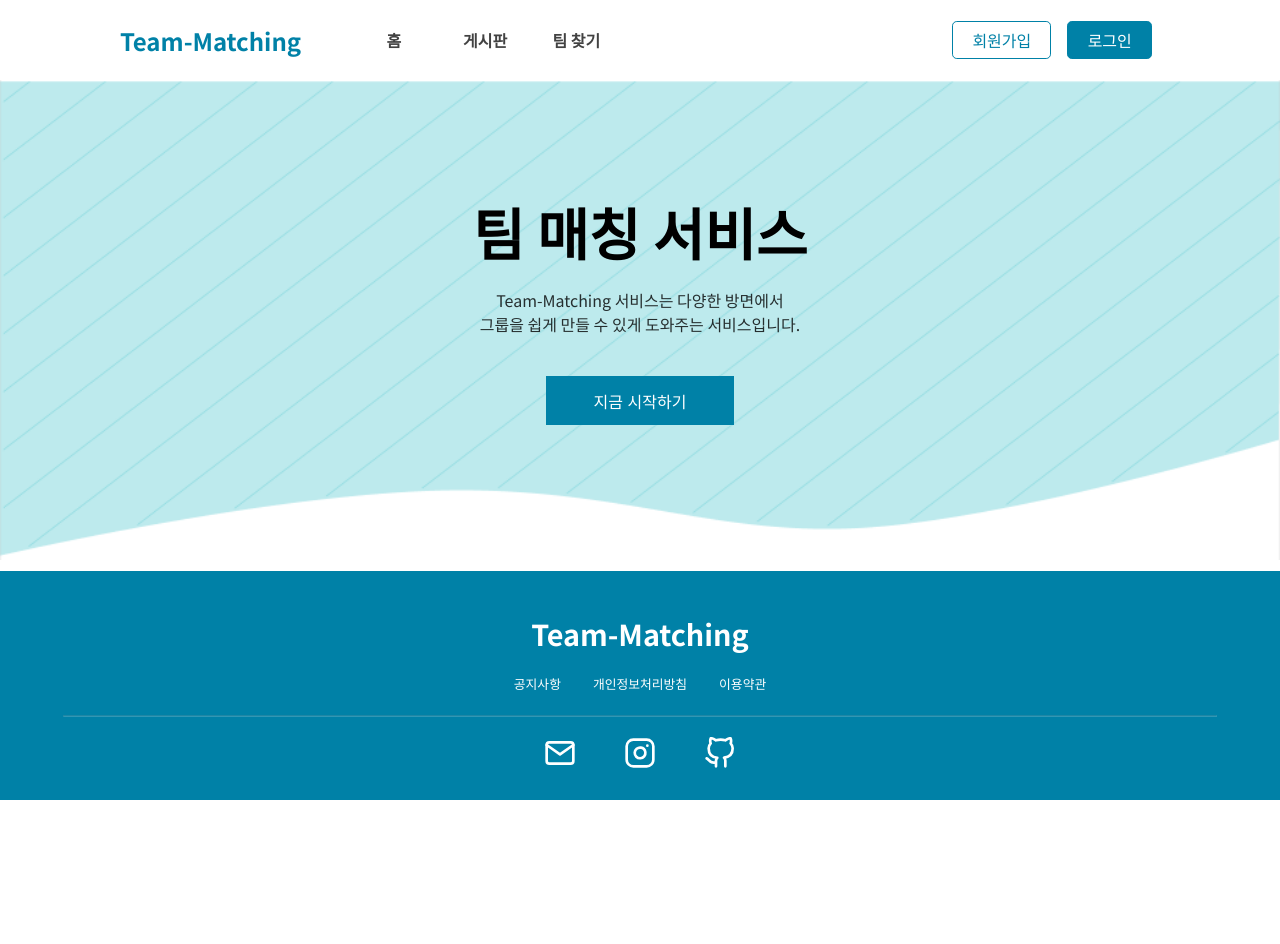
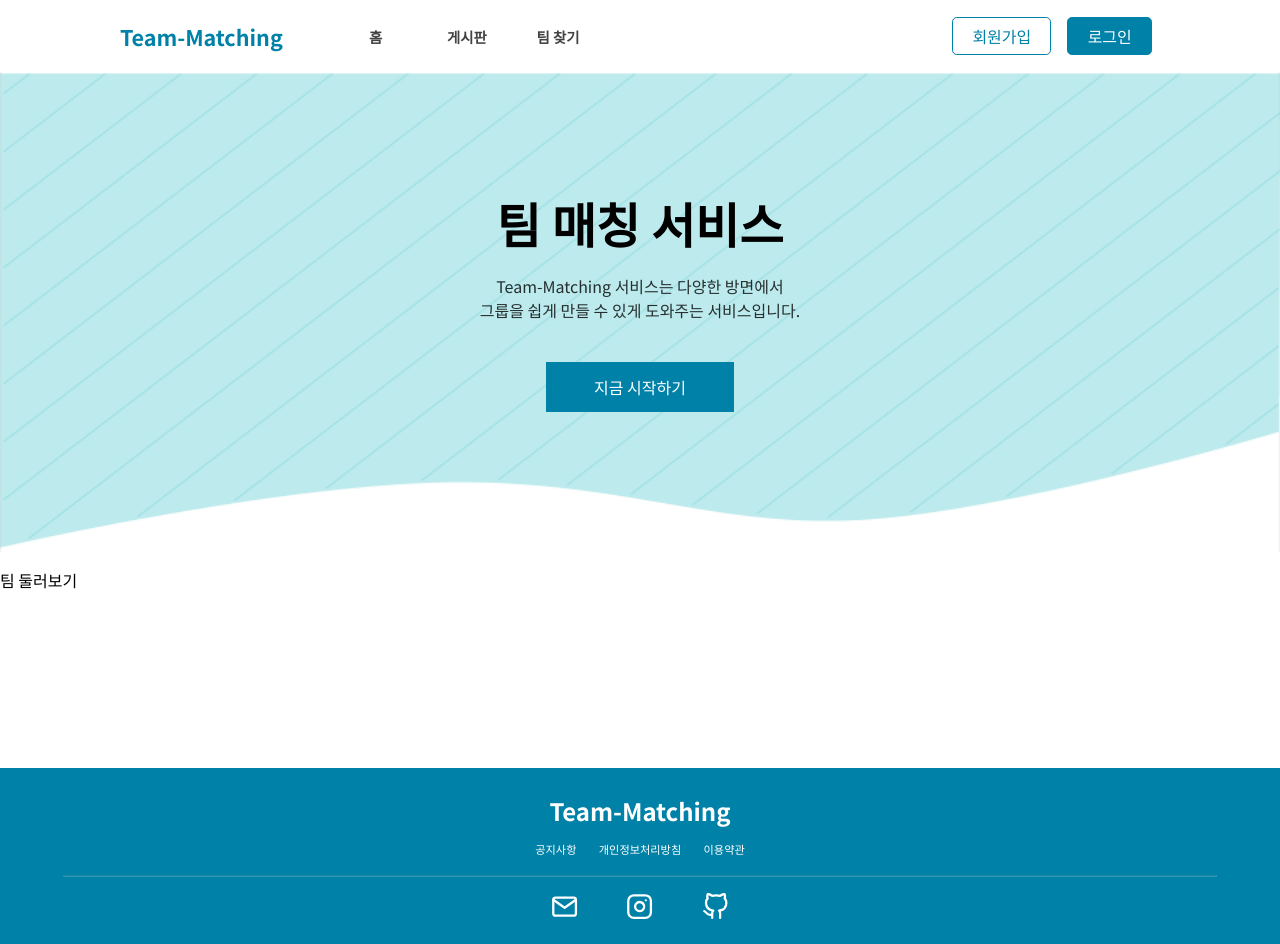
Before and after one commit to yeon7485/Team-Matching-FE-Web, a React (Create React App) app in the folder team-matching-web/: page / in a window 1280 px wide. Before the commit the page ends 800 px from the top, so only its background shows below. Built offline with nearby package versions, Linux system fonts and the light colour scheme.

Commit message:
#3 - 메인 페이지 디자인 수정
메인 페이지 디자인 수정

```diff
--- a/team-matching-web/src/components/Footer/Footer.jsx
+++ b/team-matching-web/src/components/Footer/Footer.jsx
@@ -5,7 +5,6 @@
 
 export default function Footer() {
   return (
-    <div>
     <footer className={styles.footer}>
       <h2 className={styles.title}>Team-Matching</h2>
       <div>
@@ -26,6 +25,5 @@
         <FiGithub className={styles.icon} />
       </div>
     </footer>
-    </div>
   );
 }
--- a/team-matching-web/src/components/Footer/Footer.module.css
+++ b/team-matching-web/src/components/Footer/Footer.module.css
@@ -3,34 +3,34 @@
 	flex-direction: column;
 	justify-content: center;
 	align-items: center;
-	position: absolute;
+	position: relative;
 	bottom: 0;
 	width: 100%;
-	height: 14.3rem;
+	height: 11rem;
 	background-color: var(--main-color);
 }
 
 .title {
-	margin: 1rem;
+	margin: 0.4rem;
 	color: white;
-	font-size: 1.8rem;
+	font-size: 1.5rem;
 }
 
 .link {
-	margin: 1rem;
+	margin: 0.7rem;
 	color: white;
-	font-size: 0.8rem;
+	font-size: 0.7rem;
 	text-decoration: none;
 }
 
 .line {
 	width: 90vw;
-	margin: 1.3rem;
+	margin: 1rem;
 	opacity: 20%;
 }
 
 .icon {
 	margin: 0 1.5rem;
 	color: white;
-	font-size: 2rem;
+	font-size: 1.7rem;
 }
--- a/team-matching-web/src/components/Navbar/Navbar.module.css
+++ b/team-matching-web/src/components/Navbar/Navbar.module.css
@@ -1,13 +1,13 @@
 .header {
 	display: flex;
 	align-items: center;
-	height: 5rem;
+	height: 4.5rem;
 	padding: 0 7.5rem;
 }
 
 .logo {
 	color: var(--main-color);
-	font-size: 1rem;
+	font-size: 0.9rem;
 	text-decoration: none;
 	flex-shrink: 0;
 }
@@ -24,7 +24,7 @@
 	width: 3.6rem;
 	color: var(--gray800);
 	font-weight: 700;
-	font-size: 1rem;
+	font-size: 0.9rem;
 	text-decoration: none;
 	text-align: center;
 }
--- a/team-matching-web/src/pages/Main/Main.jsx
+++ b/team-matching-web/src/pages/Main/Main.jsx
@@ -1,24 +1,26 @@
 import React from 'react';
 import styles from './Main.module.css';
-import Button from '../../components/ui/Button/Button';
+import { Link } from 'react-router-dom';
 
 export default function Main() {
   return (
     <div>
       <section>
-        <div className={styles.image}>
-          <div className={styles.unit}>
+        <div className={styles.banner}>
           <h1 className={styles.title}>팀 매칭 서비스</h1>
           <p className={styles.text}>
             Team-Matching 서비스는 다양한 방면에서
             <br />
             그룹을 쉽게 만들 수 있게 도와주는 서비스입니다.
           </p>
-            <button className={styles.btn}>지금 시작하기</button>
-          </div>
+          <Link to='/' className={styles.btn}>
+            지금 시작하기
+          </Link>
         </div>
       </section>
+      <div className={styles.main}>
         <p>팀 둘러보기 </p>
+      </div>
     </div>
   );
 }
--- a/team-matching-web/src/pages/Main/Main.module.css
+++ b/team-matching-web/src/pages/Main/Main.module.css
@@ -1,26 +1,23 @@
-.image {
+.banner {
+	display: flex;
+	flex-direction: column;
+	justify-content: center;
+	align-items: center;
 	height: 30rem;
 	background-size: 100% 100%;
 	background-image: url(/src/images/banner.png);
 	background-repeat: no-repeat;
 }
 
-.unit {
-	display: flex;
-	flex-direction: column;
-	justify-content: center;
-	align-items: center;
-	height: 100%;
-}
-
 .title {
 	margin: 0;
-	font-size: 3.5rem;
+	font-size: 3rem;
 }
 
 .text {
 	text-align: center;
 	opacity: 80%;
+	font-size: 1rem;
 }
 
 .btn {
@@ -30,4 +27,11 @@
 	background: var(--main-color);
 	color: white;
 	font-size: 1rem;
+	text-decoration: none;
 }
+
+.main {
+	width: auto;
+	height: 100%;
+	margin-bottom: 11rem;
+}
```
Lines whose indentation alone changed are shown as unchanged.
